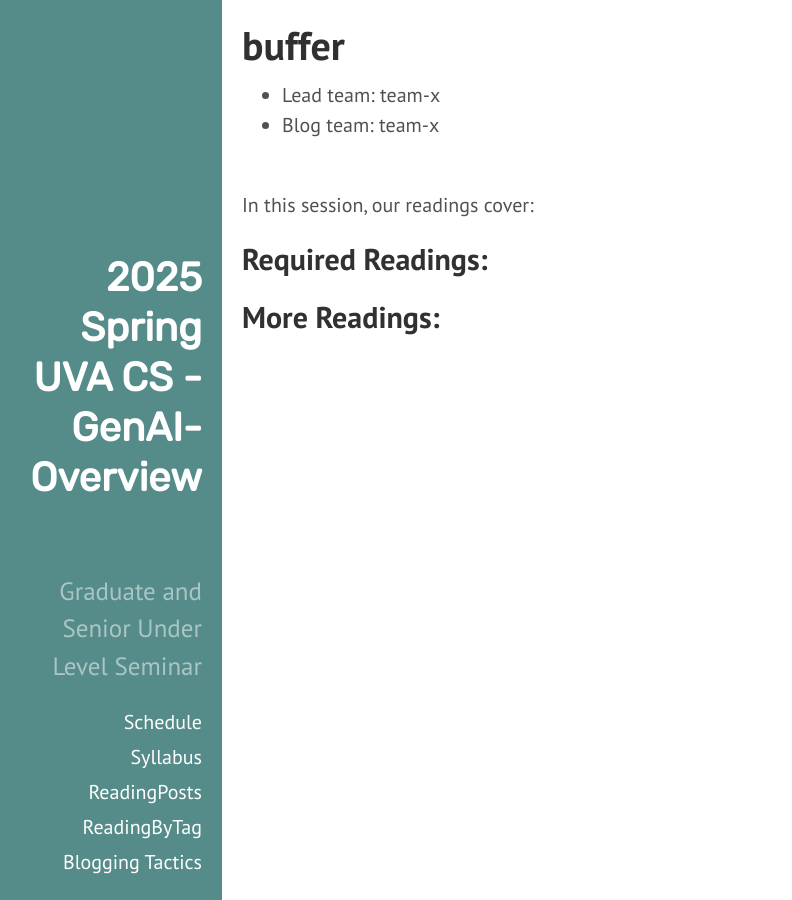
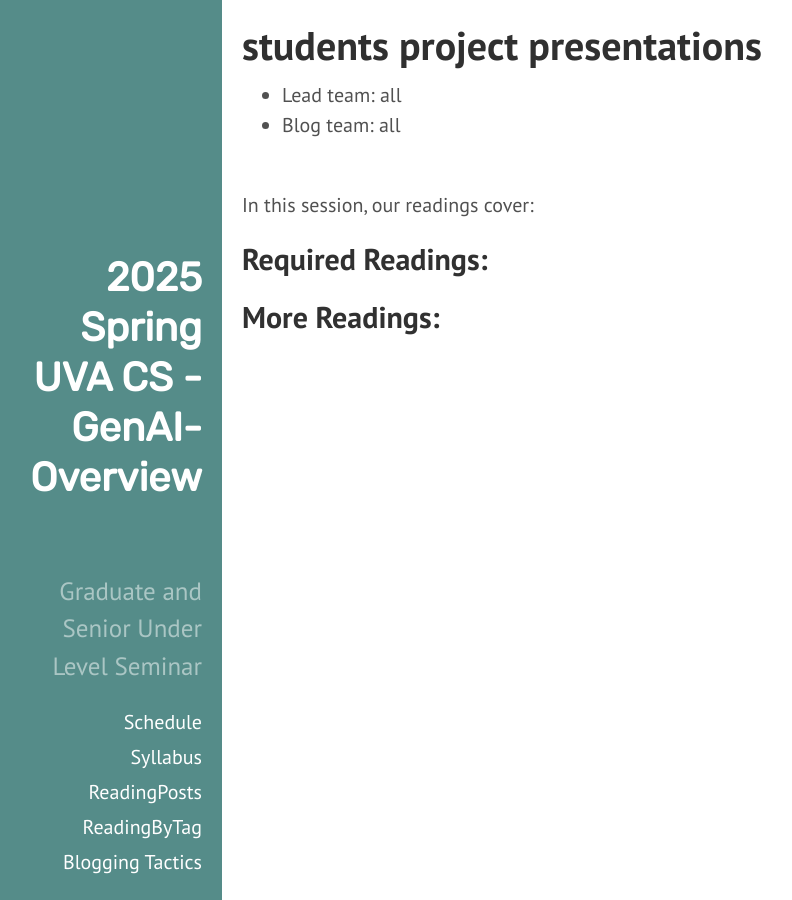
Before and after one commit to qiyanjun/2025sp-GenAI-overview, a Jekyll site: the page built from _contents/S0-L27.md, in a window 1280 px wide. Shown: the whole page, without its empty margins (18-810 px from the left). Built offline with Jekyll 4.4.1, drawn with Linux system fonts in a browser that asks for light colours.

Commit message:
Update S0-L27.md

```diff
--- a/_contents/S0-L27.md
+++ b/_contents/S0-L27.md
@@ -1,11 +1,11 @@
 ---
 layout: post
-title: buffer
+title: students project presentations
 lecture:
 lectureVersion: next
 extraContent:
-notes: team-x
-video: team-x
+notes: all
+video: all
 tags:
 -
 desc: 2025-S4
```
